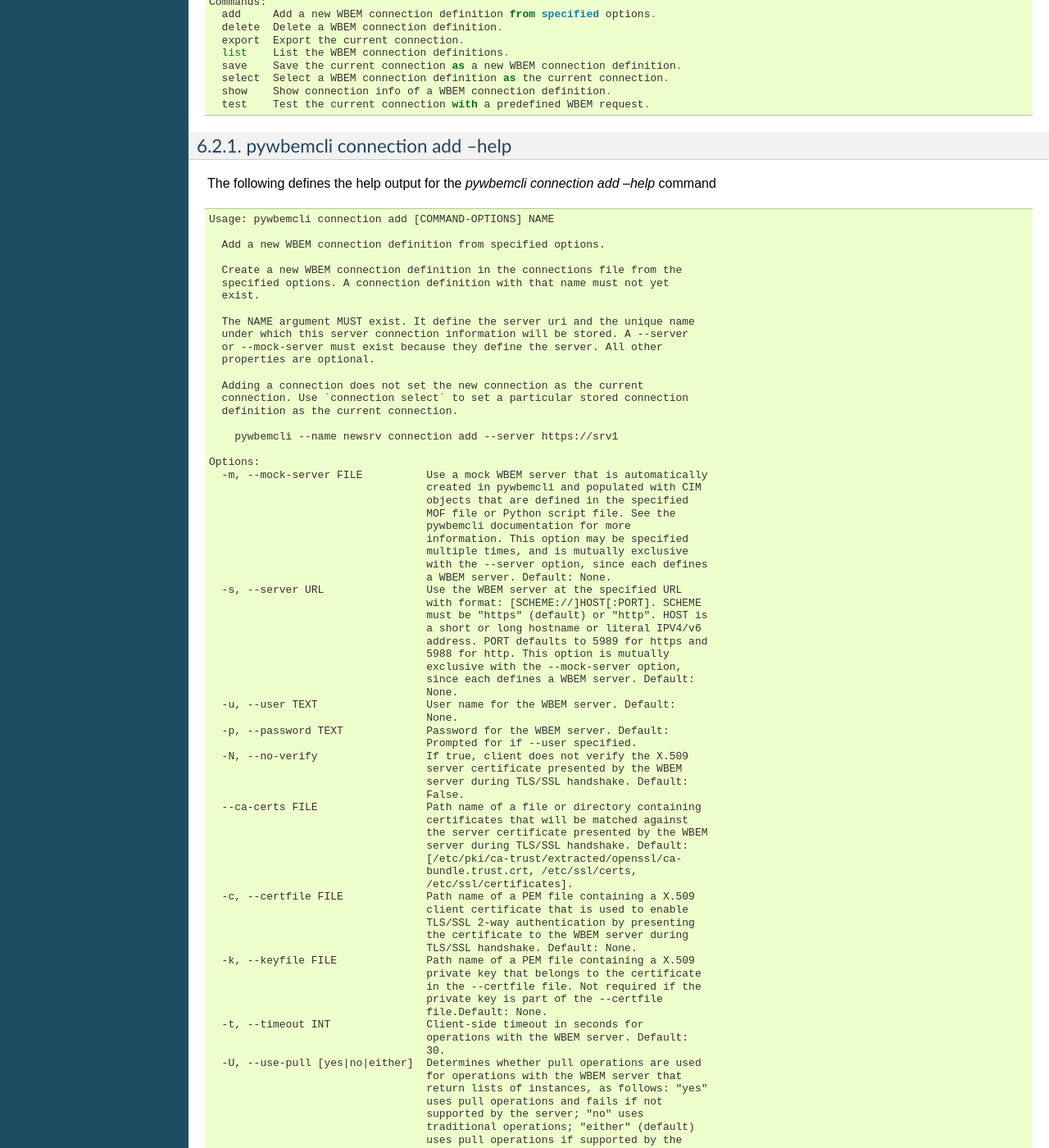
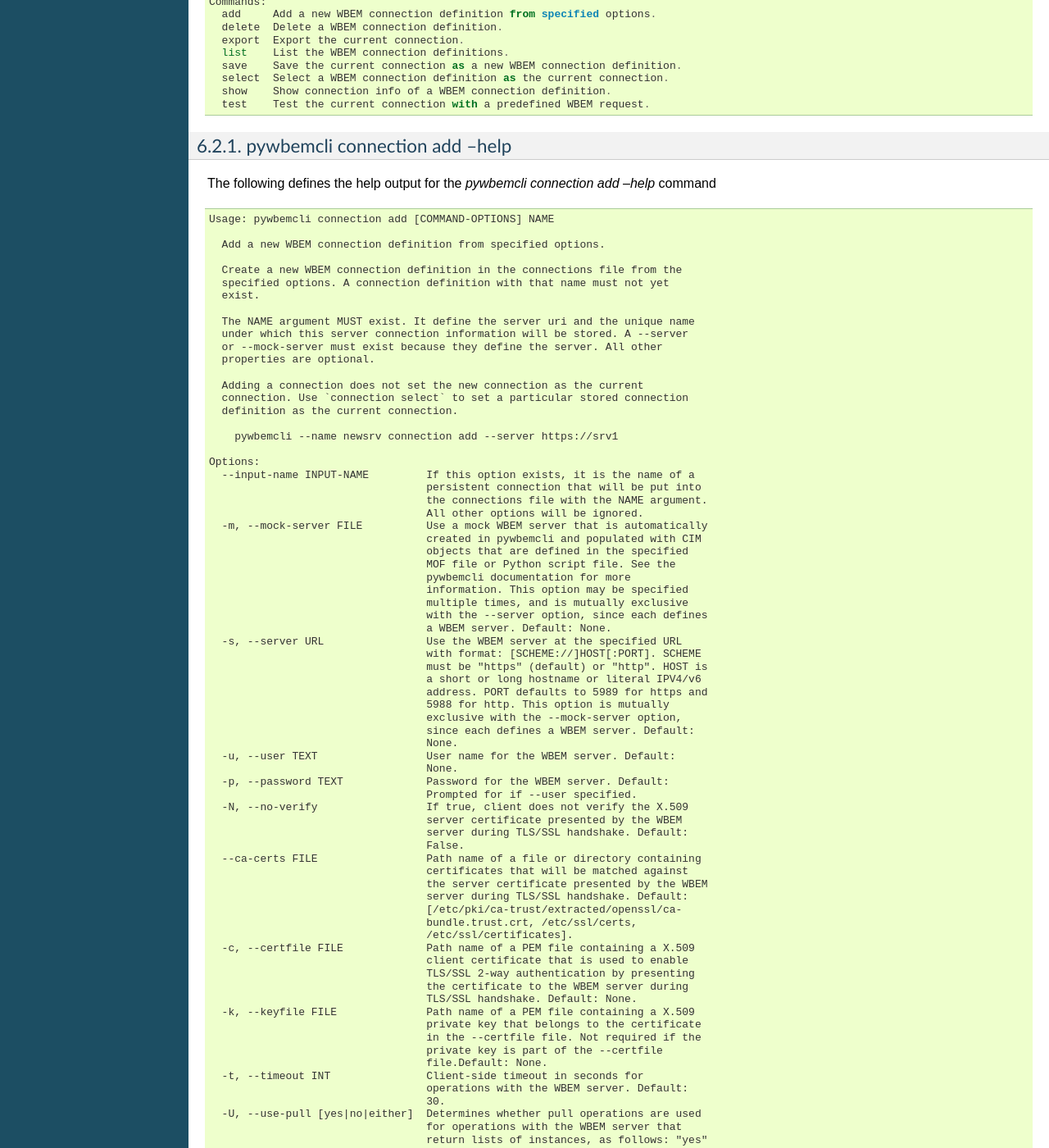
Before and after one commit to pywbem/pywbemtools, a Sphinx documentation site: the page built from docs/pywbemclicmdshelp.rst, in a window 1280 px wide and 1400 px high, scrolled down 9380 px. Shown: the whole window at 82% size. Built offline with Sphinx 7.4.7, drawn with Linux system fonts in a browser that asks for light colours; the version number could not be read and is left out; some of the changed text lies outside the part shown.

```diff
--- a/docs/pywbemclicmdshelp.rst
+++ b/docs/pywbemclicmdshelp.rst
@@ -706,6 +706,10 @@
         pywbemcli --name newsrv connection add --server https://srv1
 
     Options:
+      --input-name INPUT-NAME         If this option exists, it is the name of a
+                                      persistent connection that will be put into
+                                      the connections file with the NAME argument.
+                                      All other options will be ignored.
       -m, --mock-server FILE          Use a mock WBEM server that is automatically
                                       created in pywbemcli and populated with CIM
                                       objects that are defined in the specified
```
Also changed, not shown: 2 other files.
